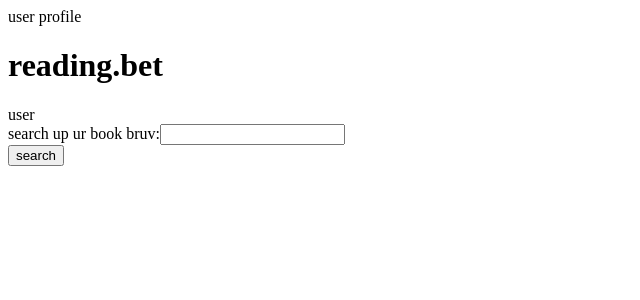
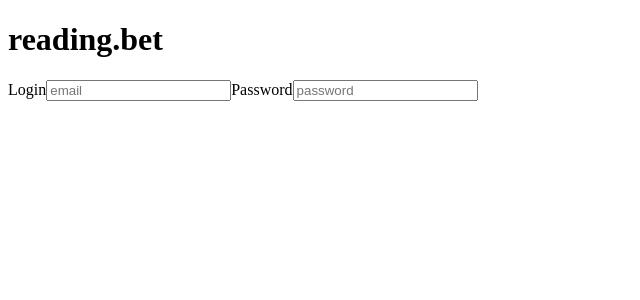
Before and after one commit to tmschl/reading.bet, a React (Create React App) app: page / in a window 1280 px wide. Shown: the top 300 px of the page, without its empty margins (0-640 px from the left). Built offline with nearby package versions, Linux system fonts and the light colour scheme; no server answers.

Commit message:
mock login route; mock user data

```diff
--- a/src/App/App.js
+++ b/src/App/App.js
@@ -7,12 +7,9 @@ import { User } from '../User/User';
 export function App(props) {
   return (
     <div className="app" >
-      <header>
-        <div>user profile</div>
-      </header>
       <h1>{props.name}</h1>
       <User />
-      <SearchBar />
+      {/* <SearchBar /> */}
     </div>
   );
 }
--- a/src/User/User.js
+++ b/src/User/User.js
@@ -1,10 +1,47 @@
-
+import { useState } from 'react';
+import { SearchBar } from '../SearchBar/SearchBar';
 
 export function User () {
-    console.log('hi');
-    return (
-        <div className="user">
-            <div>user</div>
-        </div>
-    );
+	const [user, setUserState] = useState({
+		username: "",
+		name: "",
+		password: "",
+		isLoggedIn: false,
+		readingNow: []
+	});
+
+	return (
+		<div className="user">
+			<form>
+				<label htmlFor="login">
+					Login
+					<input
+							id="username"
+							value={user.username}
+							placeholder="email"
+							onChange={(e) => setUserState({
+								...user,
+								username: `${e.target.value}`
+							})}
+
+					/>
+				</label>
+				<label htmlFor="login">
+					Password
+					<input
+							id="password"
+							value={user.password}
+							placeholder="password"
+							onChange={(e) => setUserState({
+								...user,
+								password: `${e.target.value}`,
+								isLoggedIn: true
+
+							})}
+							/>
+				</label>
+			</form>
+			{ user.isLoggedIn ? <SearchBar /> : "" }
+		</div>
+	);
 }
```
